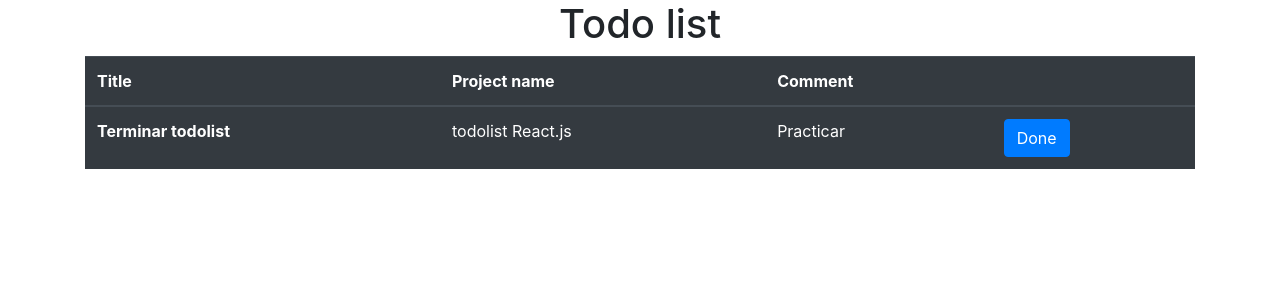
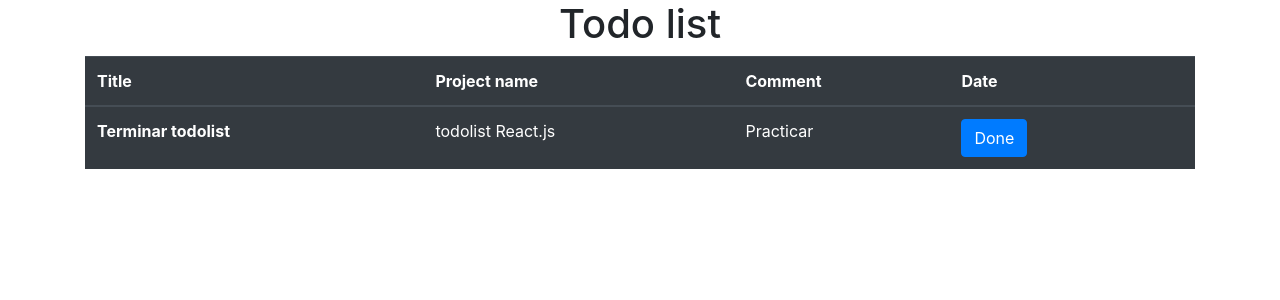
Before and after one commit to LucasL34/react_todo-list, a React (Create React App) app: page / in a window 1280 px wide. Shown: the top 300 px of the page. Built offline with nearby package versions, Linux system fonts and the light colour scheme.

Commit message:
import axios and add class Table

```diff
--- a/src/components/table.js
+++ b/src/components/table.js
@@ -1,6 +1,12 @@
+import React, { Component } from 'react';
 import TableContent from './tableContent.js';
 
-function Table(){
+import Axios from 'axios';
+
+
+class Table extends Component{
+
+    render(){
         return(
             <table className="table table-dark">
                 <thead>
@@ -8,6 +14,7 @@ function Table(){
                         <th scope="col"> Title </th>
                         <th scope="col"> Project name </th>
                         <th scope="col"> Comment </th>
+                        <th scope="col"> Date </th>
                         <th scope="col">  </th>
                     </tr>
                 </thead>
@@ -15,7 +22,7 @@ function Table(){
                     <TableContent />
                 </tbody>
             </table>
-    );
+        );}
 }
 
 export default Table;
```
Lines whose indentation alone changed are shown as unchanged.
